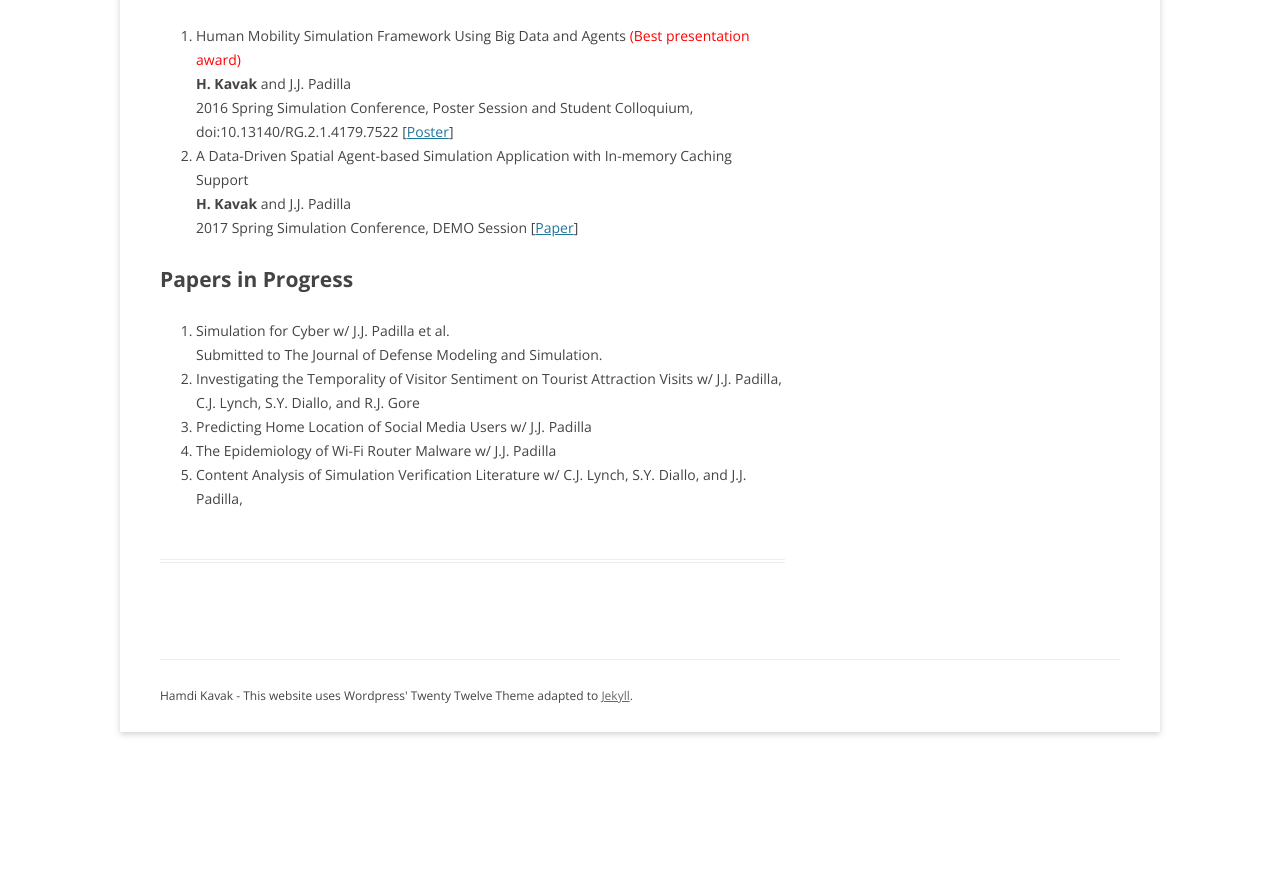
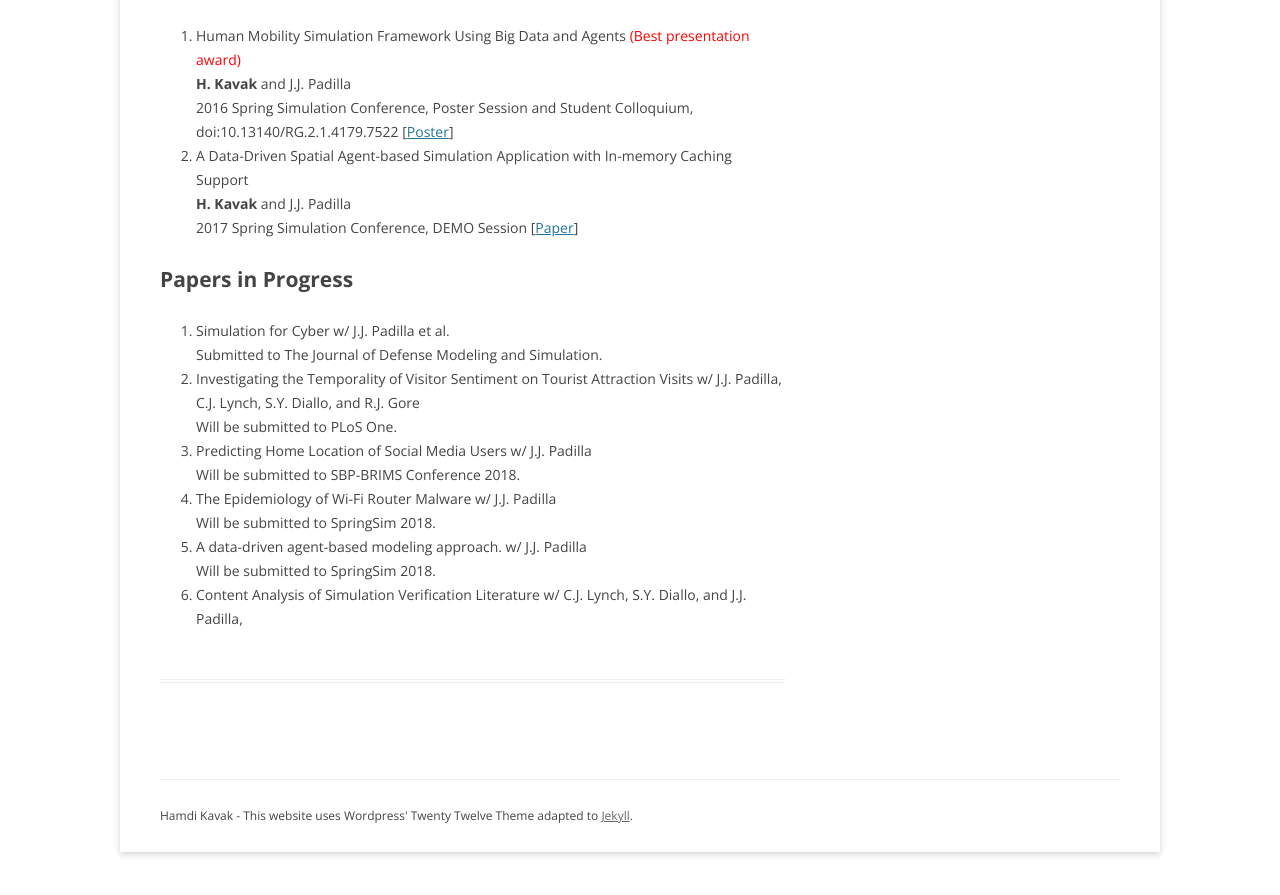
Before and after one commit to hamdikavak/hamdikavak.github.io, a Jekyll site: the page built from publications/index.html, in a window 1280 px wide and 900 px high, scrolled down 1869 px. Shown: the top 895 px of the window. Built offline with Jekyll 4.4.1, drawn with Linux system fonts in a browser that asks for light colours; nearby versions of some CDN libraries; library files that are not in the unit come from our copies; before the commit the page ends 2649 px from its top, so only the background shows below that.

Commit message:
In progress publication update.

```diff
--- a/publications/index.html
+++ b/publications/index.html
@@ -131,12 +131,19 @@ current_page_publications: current_page_item
   </li>
   <li>
     Investigating the Temporality of Visitor Sentiment on Tourist Attraction Visits w/ J.J. Padilla, C.J. Lynch, S.Y. Diallo, and R.J. Gore
+    <br/>Will be submitted to PLoS One.
   </li>
   <li>
      Predicting Home Location of Social Media Users w/ J.J. Padilla
+     <br/>Will be submitted to SBP-BRIMS Conference 2018.
   </li>
   <li>
      The Epidemiology of Wi-Fi Router Malware w/ J.J. Padilla
+     <br/>Will be submitted to SpringSim 2018.
+  </li>
+  <li>
+     A data-driven agent-based modeling approach. w/ J.J. Padilla
+     <br/>Will be submitted to SpringSim 2018.
   </li>
   <li>
      Content Analysis of Simulation Verification Literature w/ C.J. Lynch, S.Y. Diallo, and J.J. Padilla,
```
